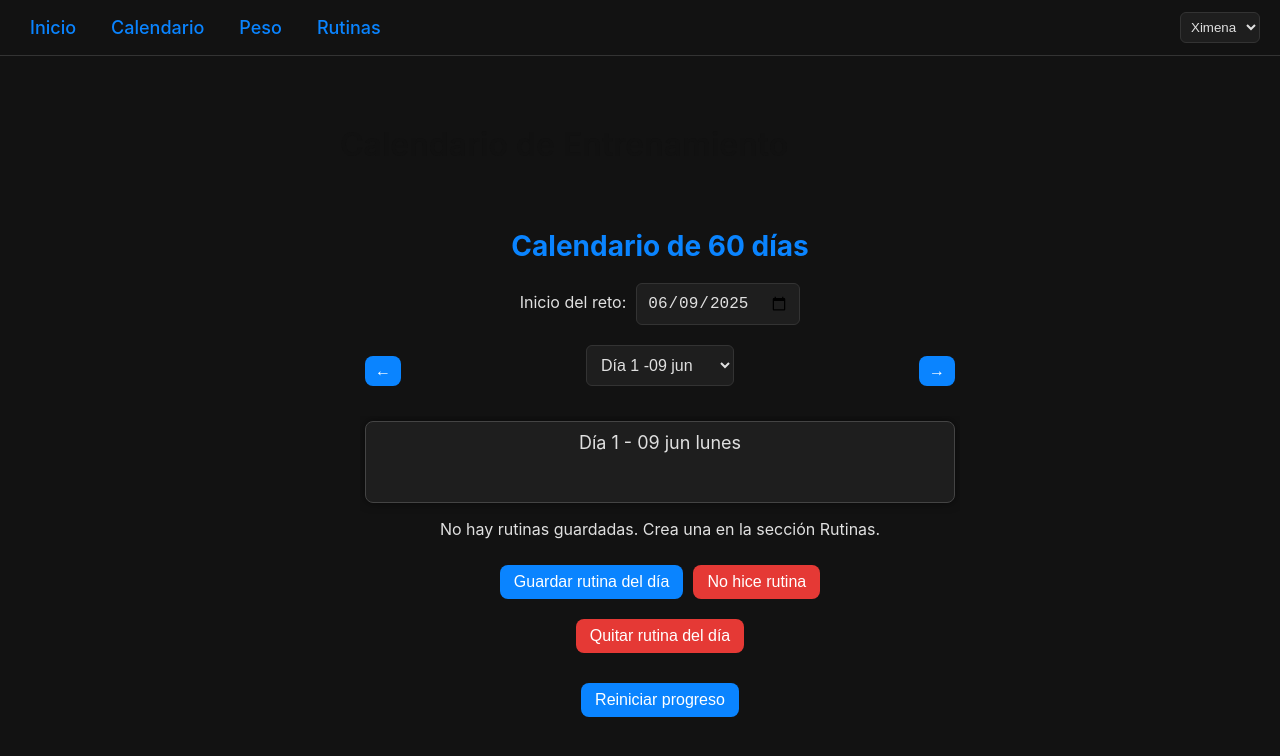
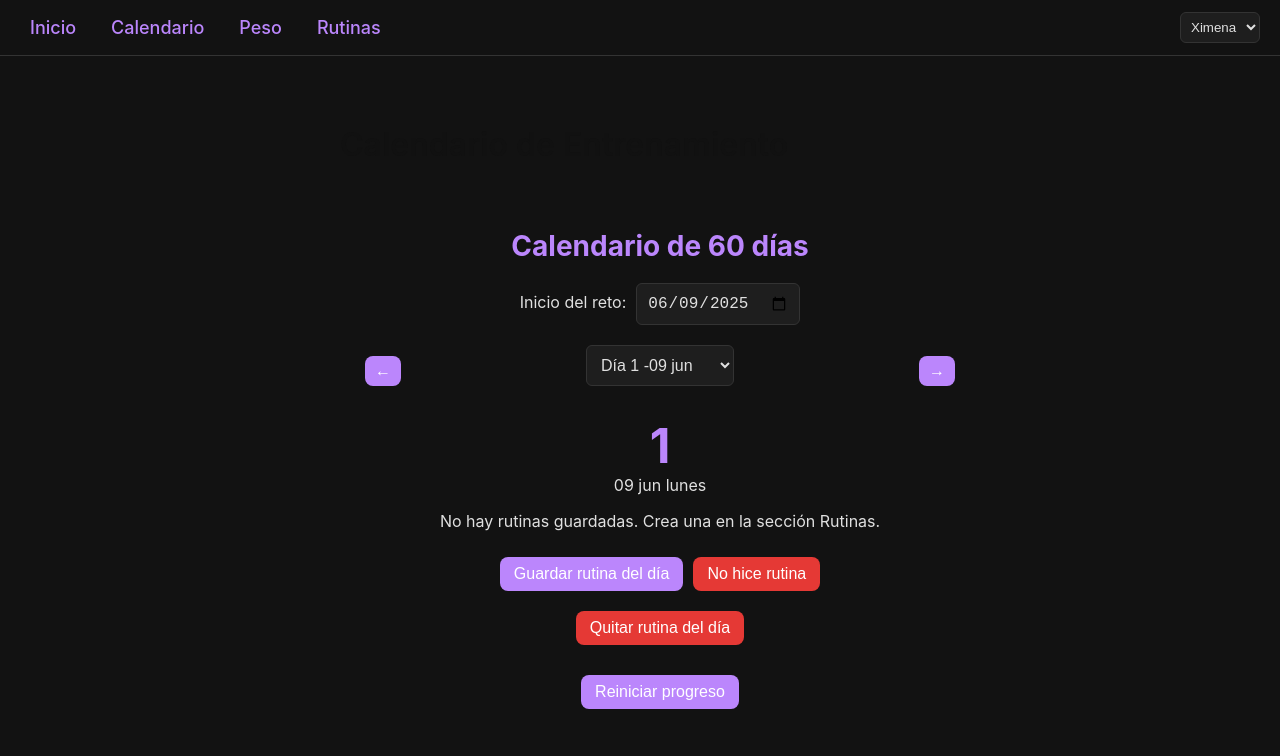
Before and after one commit to Jamon1405/Reto90Dias, a Next.js app: page /calendar in a window 1280 px wide. Shown: the top 756 px of the page. Built offline with nearby package versions, Linux system fonts and the light colour scheme.

Commit message:
Refine calendar display and unify accent color

```diff
--- a/src/app/globals.css
+++ b/src/app/globals.css
@@ -104,7 +104,7 @@ button {
 }
 
 .nav-link {
-  color: #0a84ff;
+  color: #bb86fc;
   text-decoration: none;
   font-size: 18px;
   cursor: pointer;
@@ -124,7 +124,7 @@ button {
   display: none;
   background: none;
   border: none;
-  color: #0a84ff;
+  color: #bb86fc;
   font-size: 24px;
   cursor: pointer;
 }
--- a/src/app/page.js
+++ b/src/app/page.js
@@ -83,7 +83,7 @@ const overviewBoxStyle = {
 };
 
 const overviewTitleStyle = {
-  color: '#0a84ff',
+  color: '#bb86fc',
   marginBottom: '15px',
 };
 
@@ -103,7 +103,7 @@ const HomePage = () => {
   };
 
   const headerStyle = {
-    color: '#0a84ff',
+    color: '#bb86fc',
     marginBottom: '40px',
     fontSize: '32px',
   };
--- a/src/components/Calendar.js
+++ b/src/components/Calendar.js
@@ -18,6 +18,7 @@ const Calendar = () => {
   const [setInputs, setSetInputs] = useState({});
   const [repInputs, setRepInputs] = useState({});
   const [dayExercises, setDayExercises] = useState([]);
+  const [openExercises, setOpenExercises] = useState([]);
   const [startDate, setStartDate] = useState(new Date(START_DATE));
   const [isEditing, setIsEditing] = useState(false);
   const [isMobile, setIsMobile] = useState(false);
@@ -86,6 +87,7 @@ const Calendar = () => {
       setRepInputs(repMap);
       const exercisesList = Object.keys(dayLogs).length > 0 ? Object.keys(dayLogs) : [...routine.exercises];
       setDayExercises(exercisesList);
+      setOpenExercises([]);
     } else {
       const weightMap = {};
       const setMap = {};
@@ -99,6 +101,7 @@ const Calendar = () => {
       setSetInputs(setMap);
       setRepInputs(repMap);
       setDayExercises(Object.keys(dayLogs));
+      setOpenExercises([]);
     }
   }, [selectedDay, days, savedRoutines, user]);
 
@@ -186,6 +189,7 @@ const Calendar = () => {
       return updated;
     });
     setDayExercises([]);
+    setOpenExercises([]);
     setWeightInputs({});
     setSetInputs({});
     setRepInputs({});
@@ -197,6 +201,7 @@ const Calendar = () => {
 
   const handleRemoveExercise = (ex) => {
     setDayExercises((prev) => prev.filter((e) => e !== ex));
+    setOpenExercises((prev) => prev.filter((e) => e !== ex));
     setWeightInputs((p) => {
       const { [ex]: _, ...rest } = p;
       return rest;
@@ -232,6 +237,7 @@ const Calendar = () => {
     setSelectedDay(0);
     setStartDate(new Date(START_DATE));
     setDayExercises([]);
+    setOpenExercises([]);
     setWeightInputs({});
     setSetInputs({});
     setRepInputs({});
@@ -303,8 +309,12 @@ const Calendar = () => {
             const date = new Date(startDate);
             date.setDate(startDate.getDate() + selectedDay);
             return (
-              <div style={{ ...dayBoxStyle(days[selectedDay], true, isMobile), marginBottom: '15px' }}>
-                Día {selectedDay + 1} - {date.toLocaleDateString('es-ES', { day: '2-digit', month: 'short' })} {weekdays[date.getDay()]}
+              <div style={{ marginBottom: '15px' }}>
+                <div style={dayNumberStyle}>{selectedDay + 1}</div>
+                <div style={dayDateStyle}>
+                  {date.toLocaleDateString('es-ES', { day: '2-digit', month: 'short' })}{' '}
+                  {weekdays[date.getDay()]}
+                </div>
               </div>
             );
           })()}
@@ -357,14 +367,20 @@ const Calendar = () => {
                   <div>
                     {allExercises.map((ex) => {
                       const selected = dayExercises.includes(ex);
+                      const opened = openExercises.includes(ex);
                       return (
-                        <details key={ex} open={selected} style={exerciseRowStyle(isMobile, selected)}>
+                        <details key={ex} open={opened} style={exerciseRowStyle(isMobile, opened)}>
                           <summary
                             style={summaryStyle(isMobile)}
                             onClick={(e) => {
                               if (!selected) {
                                 e.preventDefault();
                                 setDayExercises((p) => [...p, ex]);
+                                setOpenExercises((p) => [...p, ex]);
+                              } else {
+                                setOpenExercises((p) =>
+                                  p.includes(ex) ? p.filter((x) => x !== ex) : [...p, ex]
+                                );
                               }
                             }}
                           >
@@ -389,6 +405,7 @@ const Calendar = () => {
                                 onClick={(ev) => {
                                   ev.preventDefault();
                                   setDayExercises((p) => [...p, ex]);
+                                  setOpenExercises((p) => [...p, ex]);
                                 }}
                               >
                                 +
@@ -507,7 +524,7 @@ const headerStyle = {
   fontSize: '28px',
   fontWeight: 'bold',
   marginBottom: '20px',
-  color: '#0a84ff',
+  color: '#bb86fc',
 };
 
 const dayBoxStyle = (day, selected, mobile) => ({
@@ -529,7 +546,7 @@ const dayBoxStyle = (day, selected, mobile) => ({
 });
 
 const buttonStyle = {
-  backgroundColor: '#0a84ff',
+  backgroundColor: '#bb86fc',
   color: '#fff',
   padding: '8px 14px',
   borderRadius: '8px',
@@ -603,8 +620,19 @@ const removeButton = {
 
 const addButton = {
   ...removeButton,
-  color: '#0a84ff',
-  borderColor: '#0a84ff',
+  color: '#bb86fc',
+  borderColor: '#bb86fc',
+};
+
+const dayNumberStyle = {
+  fontSize: '48px',
+  fontWeight: 'bold',
+  color: '#bb86fc',
+};
+
+const dayDateStyle = {
+  fontSize: '16px',
+  color: '#e0e0e0',
 };
 
 export default Calendar;
--- a/src/components/ExerciseProgress.js
+++ b/src/components/ExerciseProgress.js
@@ -15,7 +15,7 @@ import useCurrentUser from '../hooks/useCurrentUser';
 ChartJS.register(CategoryScale, LinearScale, PointElement, LineElement, Tooltip, Legend);
 
 const buttonStyle = {
-  backgroundColor: '#0a84ff',
+  backgroundColor: '#bb86fc',
   color: '#fff',
   border: 'none',
   borderRadius: '8px',
@@ -61,7 +61,7 @@ const ExerciseProgress = () => {
             {
               label: `${selected} (lb)`,
               data: progress[selected].map((p) => p.weight),
-              borderColor: '#0a84ff',
+              borderColor: '#bb86fc',
               fill: false,
               tension: 0.2,
               pointRadius: 4,
--- a/src/components/WeightTracker.js
+++ b/src/components/WeightTracker.js
@@ -131,7 +131,7 @@ const WeightTracker = () => {
       {
         label: 'Peso (kg)',
         data: weightEntries.map((entry) => entry.weight),
-        borderColor: '#0a84ff',
+        borderColor: '#bb86fc',
         backgroundColor: 'rgba(10,132,255,0.2)',
         fill: true,
         tension: 0.2,
@@ -164,7 +164,7 @@ const WeightTracker = () => {
     fontSize: '32px',
     fontWeight: '600',
     marginBottom: '30px',
-    color: '#0a84ff',
+    color: '#bb86fc',
   };
 
   const inputStyle = {
@@ -179,7 +179,7 @@ const WeightTracker = () => {
   };
 
   const buttonStyle = {
-    backgroundColor: '#0a84ff',
+    backgroundColor: '#bb86fc',
     color: '#fff',
     padding: '8px 14px',
     fontSize: '16px',
```
Also changed, not shown: src/components/RoutineManager.js (+5 -5 lines).
